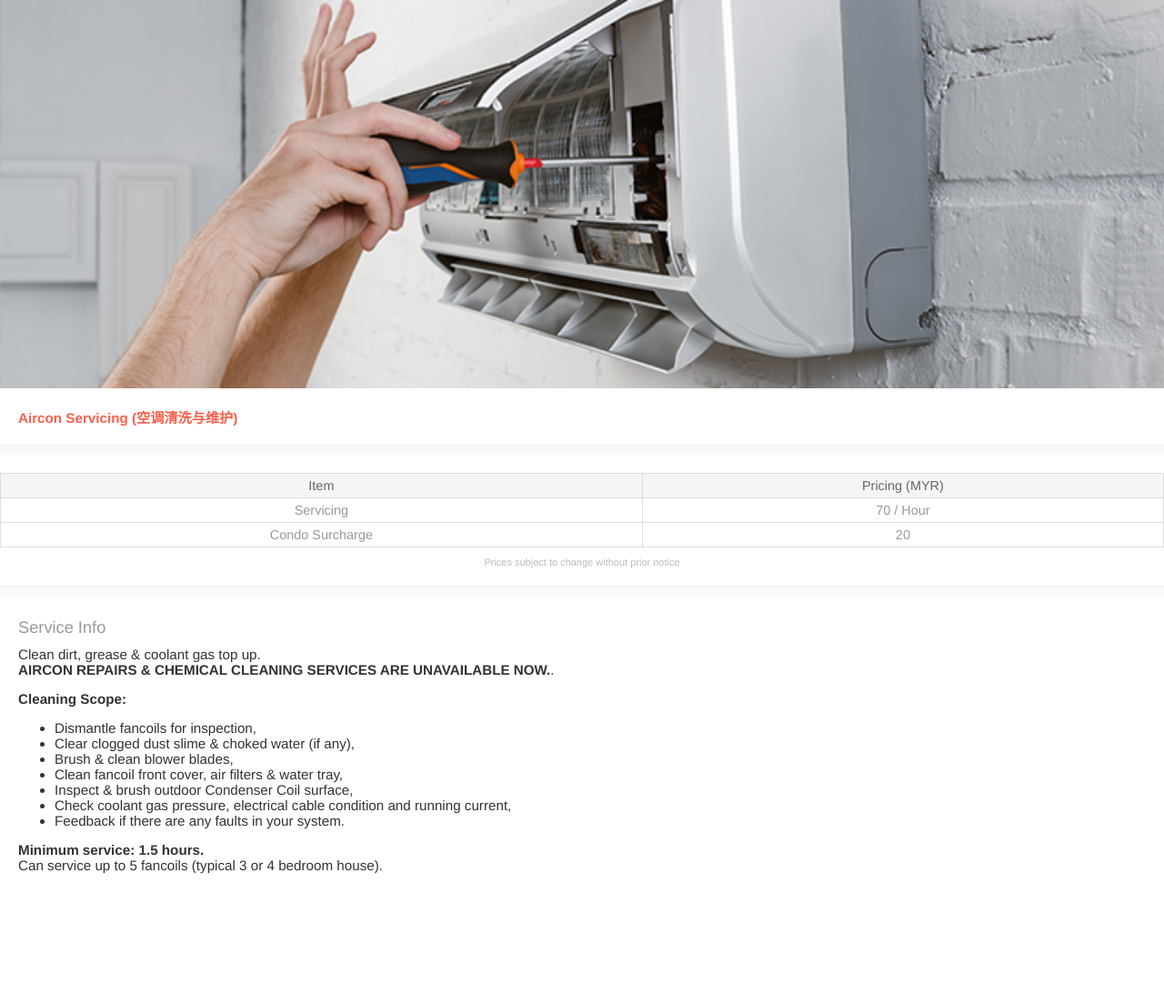
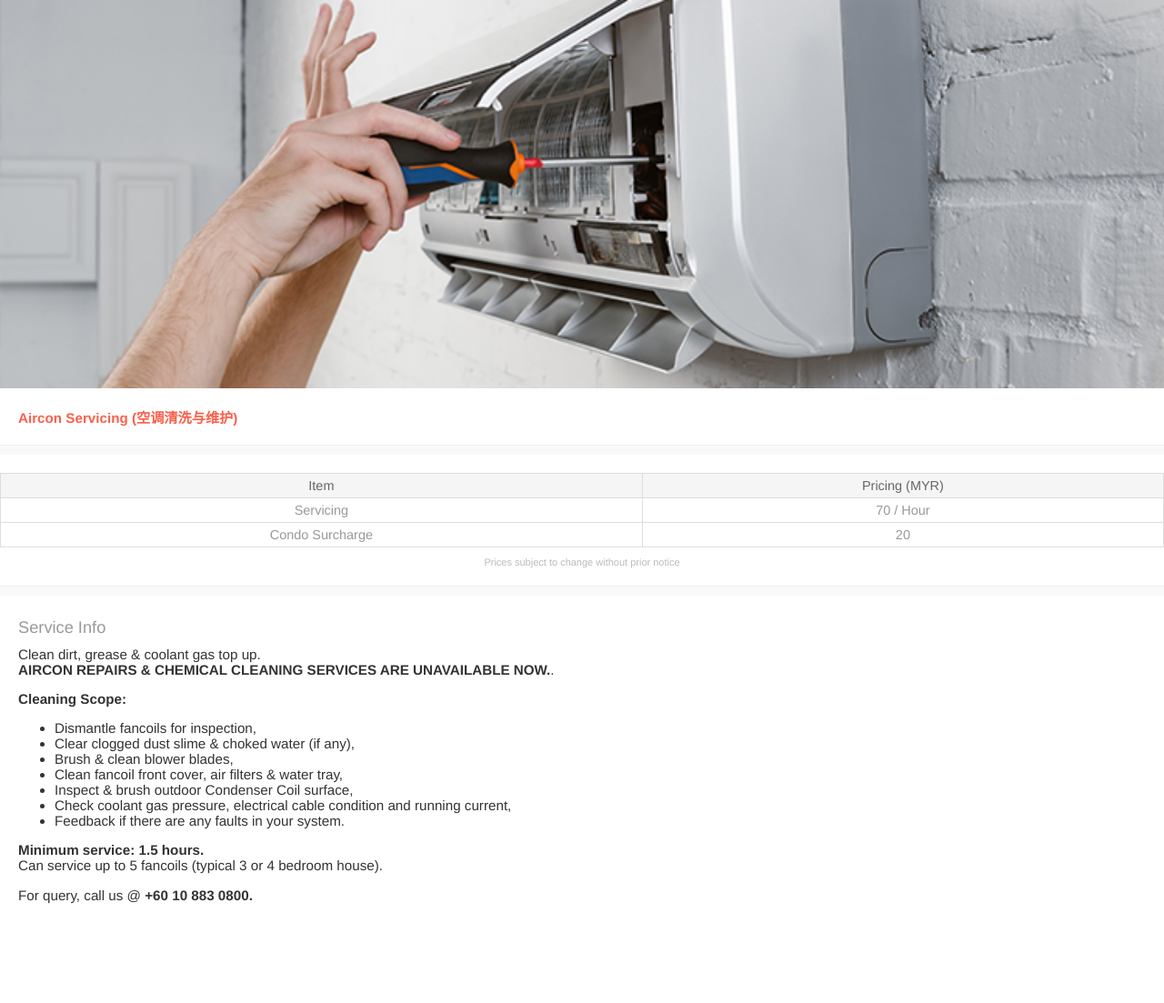
Before and after one commit to blooms-singapore/pages, a Jekyll site: the page built from en/services/aircon.html, in a window 1280 px wide. Shown: the whole page at 91% size. Built offline with Jekyll 4.4.1, drawn with Linux system fonts in a browser that asks for light colours; before the commit the page ends 1071 px from its top, so only the background shows below that.

Commit message:
Update aircon.html

```diff
--- a/en/services/aircon.html
+++ b/en/services/aircon.html
@@ -25,6 +25,9 @@ layout: service
       <strong>Minimum service: 1.5 hours.</strong>
       <p>
         Can service up to 5 fancoils (typical 3 or 4 bedroom house).
+        <p>
+       <p>
+         For query, call us @ <strong>+60 10 883 0800.</strong>
     </p>
 
   </div>
```
